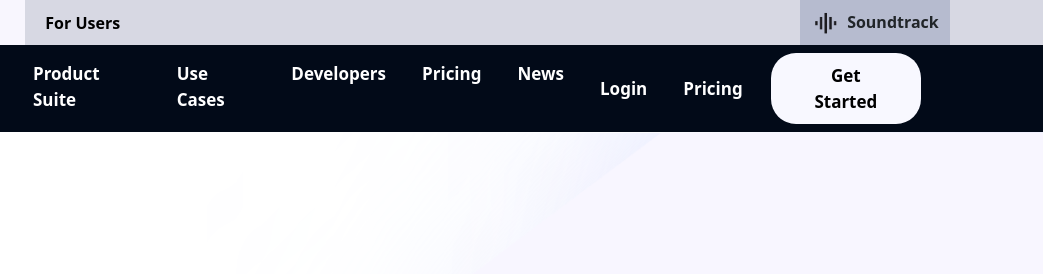
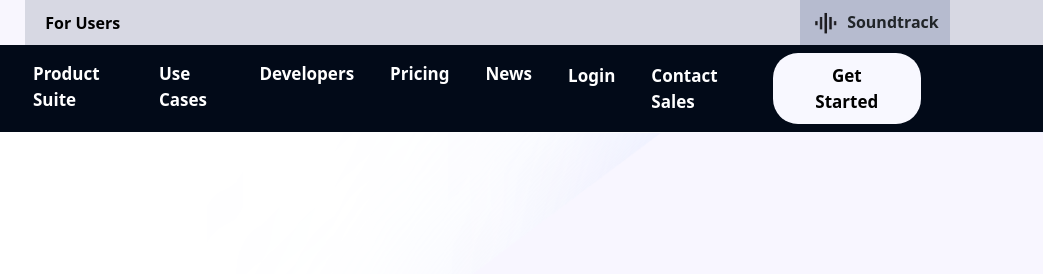
Before and after one commit to sholyjay/SQI-LV-1-Project, a plain HTML site: page index.html in a window 1280 px wide. Shown: the top 274 px of the page, 237-1280 px from the left. Drawn offline with nearby package versions, Linux system fonts and the light colour scheme.

Commit message:
index.html

```diff
--- a/index.html
+++ b/index.html
@@ -109,7 +109,7 @@
                                 </div>
                             </li>
                             <li class="nav-item">
-                                <a class="nav-link underline-hover" href="#">Pricing</a>
+                                <a class="nav-link underline-hover" href="#">Contact Sales</a>
                             </li>
                         </ul>
                             <button class="btn9 position-relative overflow-hidden">Get Started</button>
```
